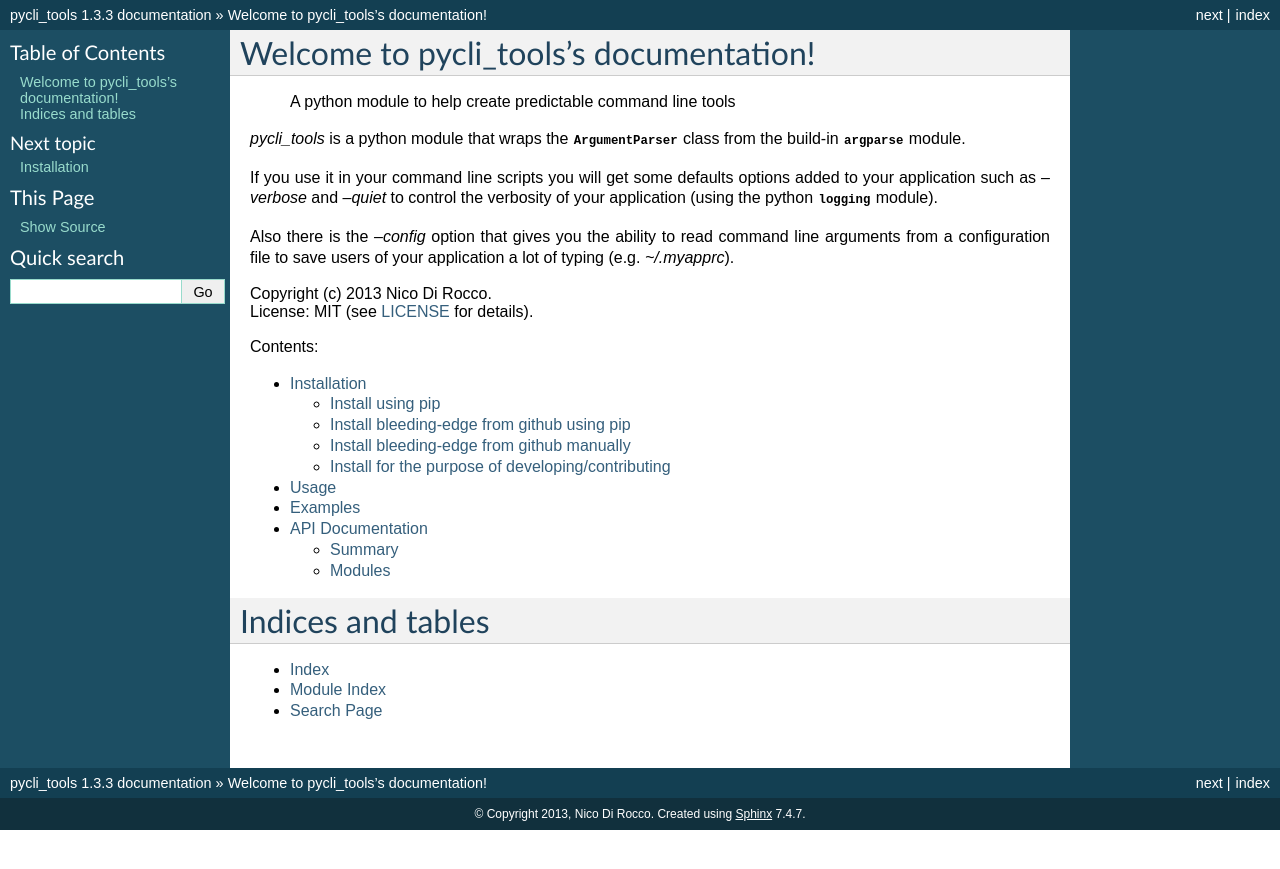
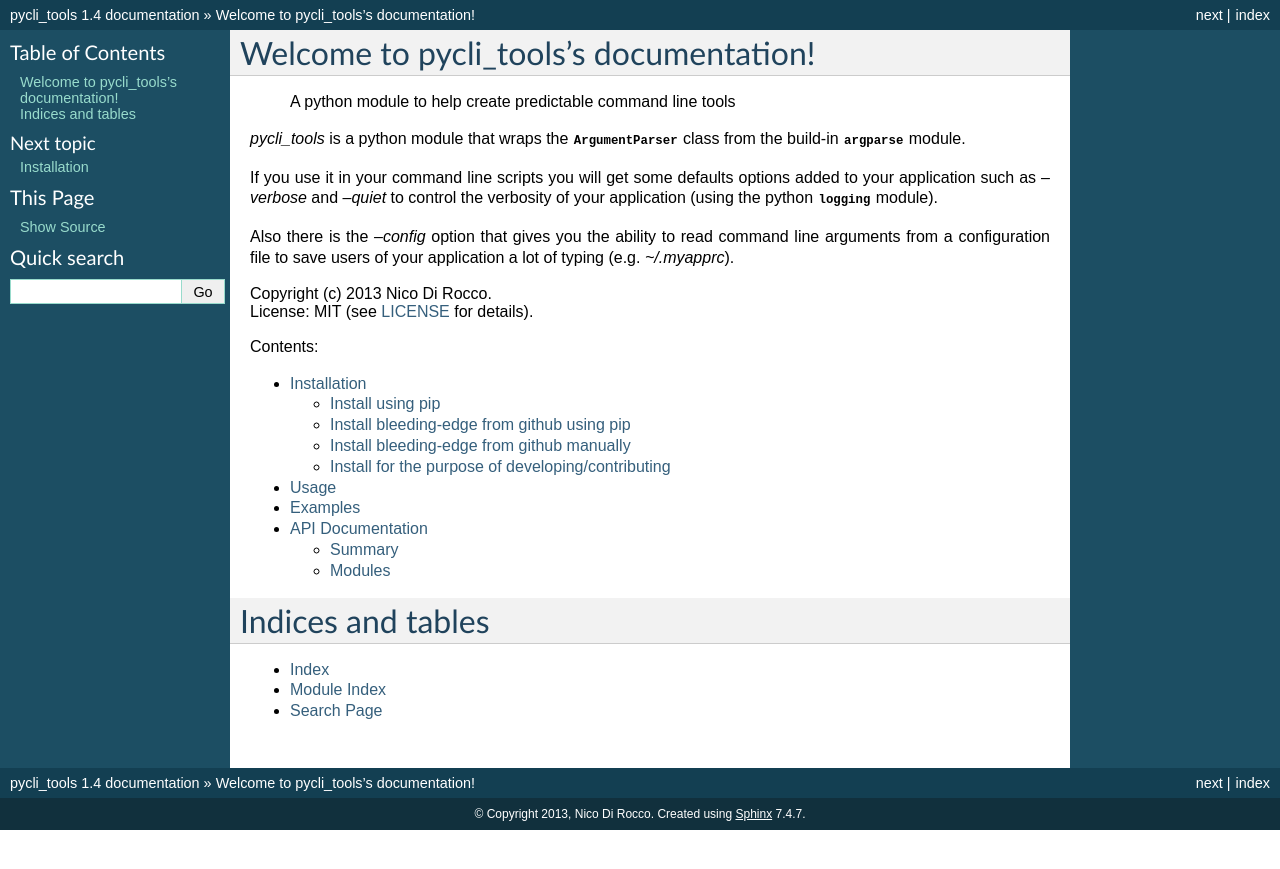
Before and after one commit to nrocco/pycli-tools, a Sphinx documentation site: the page built from docs/index.rst, in a window 1280 px wide. Shown: the top 869 px of the page. Built offline with Sphinx 7.4.7, drawn with Linux system fonts in a browser that asks for light colours.

Commit message:
Sphinx config takes project version from pycli/__init__

```diff
--- a/docs/conf.py
+++ b/docs/conf.py
@@ -17,6 +17,8 @@
 # add these directories to sys.path here. If the directory is relative to the
 # documentation root, use os.path.abspath to make it absolute, like shown here.
 sys.path.insert(0, os.path.abspath('..'))
+
+from pycli_tools import __version__
 
 # -- General configuration -----------------------------------------------------
 
@@ -48,9 +50,9 @@
 # built documents.
 #
 # The short X.Y version.
-version = '1.3'
+version = __version__
 # The full version, including alpha/beta/rc tags.
-release = '1.3.3'
+release = __version__
 
 # The language for content autogenerated by Sphinx. Refer to documentation
 # for a list of supported languages.
```
